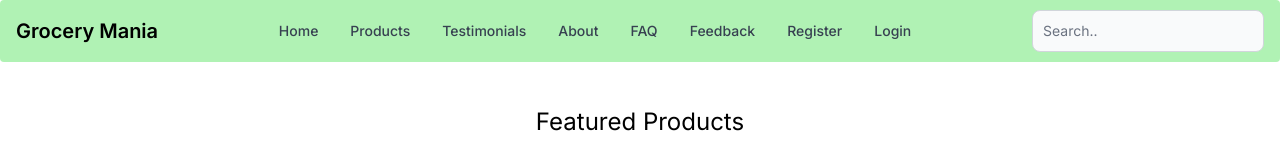
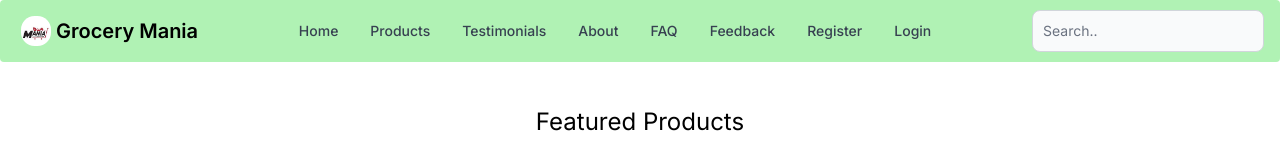
Before and after one commit to Marufhossain112/grocery-mania, a Next.js app: page / in a window 1280 px wide. Shown: the top 160 px of the page. Built offline with nearby package versions, Linux system fonts and the light colour scheme; no server answers.

Commit message:
logo added

```diff
--- a/src/app/page.tsx
+++ b/src/app/page.tsx
@@ -10,16 +10,15 @@ import GMFooter from '@/ui/components/Footer';
 import GMNavbar from '@/ui/components/Navbar';
 import ScrollToTopButton from '@/ui/components/ScrollToTopButton';
 import { Spinner } from 'flowbite-react';
+import Head from 'next/head';
 import React, { useEffect, useState } from 'react';
 const HomePage = () => {
-  // const { data, isLoading } = useGetFeaturedProductsQuery(undefined);
-  // if (isLoading) {
-  //   return <div style={{ height: "100vh" }} className="flex justify-center items-center">
-  //     <Spinner size="lg" aria-label="Center-aligned spinner example" />
-  //   </div>;
-  // }
   return (
     <div id='home'>
+      <Head>
+    <title>Maruf</title>
+      </Head>
+      <div>
         {
           <div><GMNavbar />
             <div style={{ marginTop: "2rem" }}>
@@ -41,6 +40,7 @@ const HomePage = () => {
             <GMFooter /></div>
         }
       </div>
+    </div>
   );
 };
 export default HomePage;
--- a/src/ui/components/Navbar.tsx
+++ b/src/ui/components/Navbar.tsx
@@ -9,6 +9,7 @@ import toast from 'react-hot-toast';
 import { signOutUser } from '@/redux/user/userslice';
 import { useRouter } from 'next/navigation';
 import { persistor } from '@/redux/store';
+import Image from 'next/image';
 const auth = getAuth(app);
 export default function GMNavbar({ setSearch }) {
     const dispatch = useDispatch();
@@ -31,6 +32,9 @@ export default function GMNavbar({ setSearch }) {
             className='navbar'
         >
             <Navbar.Brand href="/">
+                <span>
+                    <Image src="/assets/lgo-mani.jpeg" alt='logo' style={{ borderRadius: "45%",margin:"0 5px" }} height={30} width={30} />
+                </span>
                 <span className="self-center whitespace-nowrap text-xl font-semibold dark:text-white">
                     Grocery Mania
                 </span>
--- a/src/ui/components/Pagination.tsx
+++ b/src/ui/components/Pagination.tsx
@@ -1,7 +1,6 @@
 // @ts-nocheck
 'use client';
 import { Pagination } from 'flowbite-react';
-import { useState } from 'react';
 export default function GMPagination({ setCurrentPage }) {
     const onPageChange = (page: number) => {
         setCurrentPage(page);
```
Also changed, not shown: public/assets/lgo-mani.jpeg (added). Lines whose indentation alone changed are shown as unchanged.
